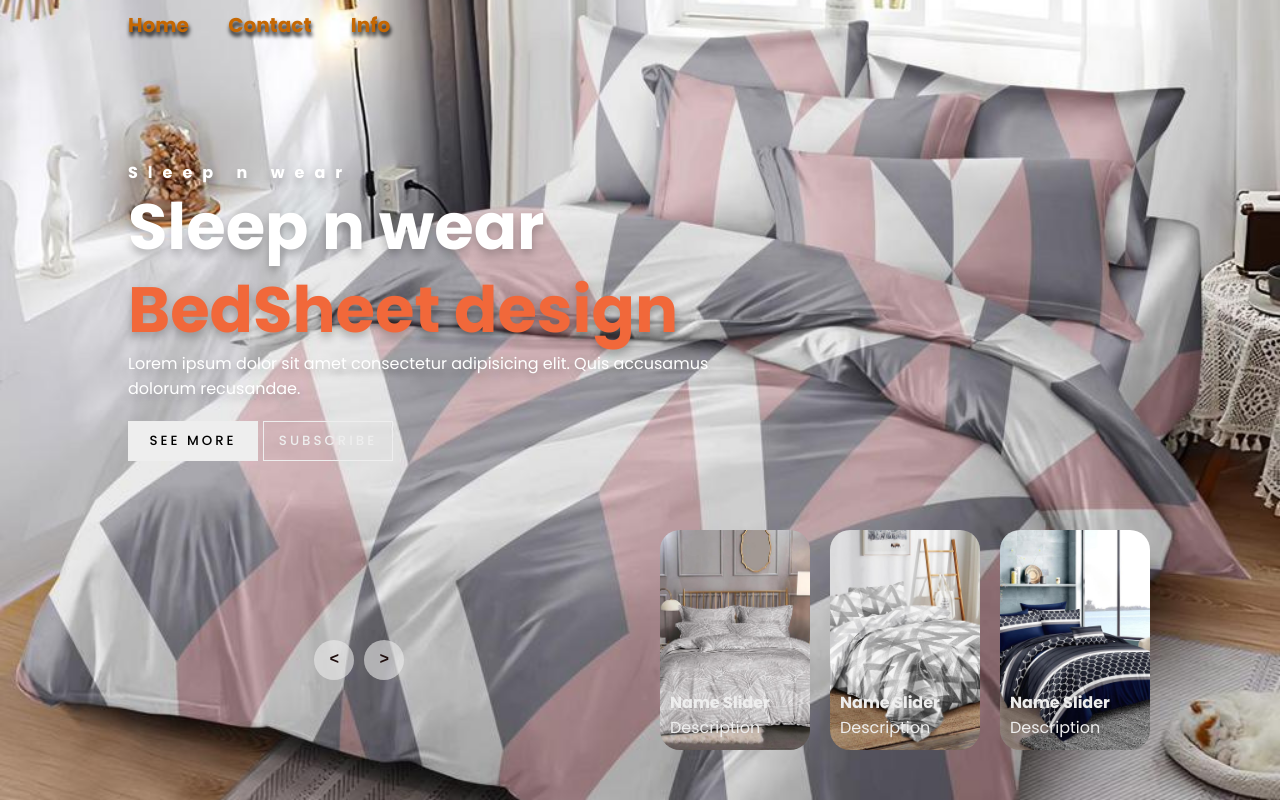
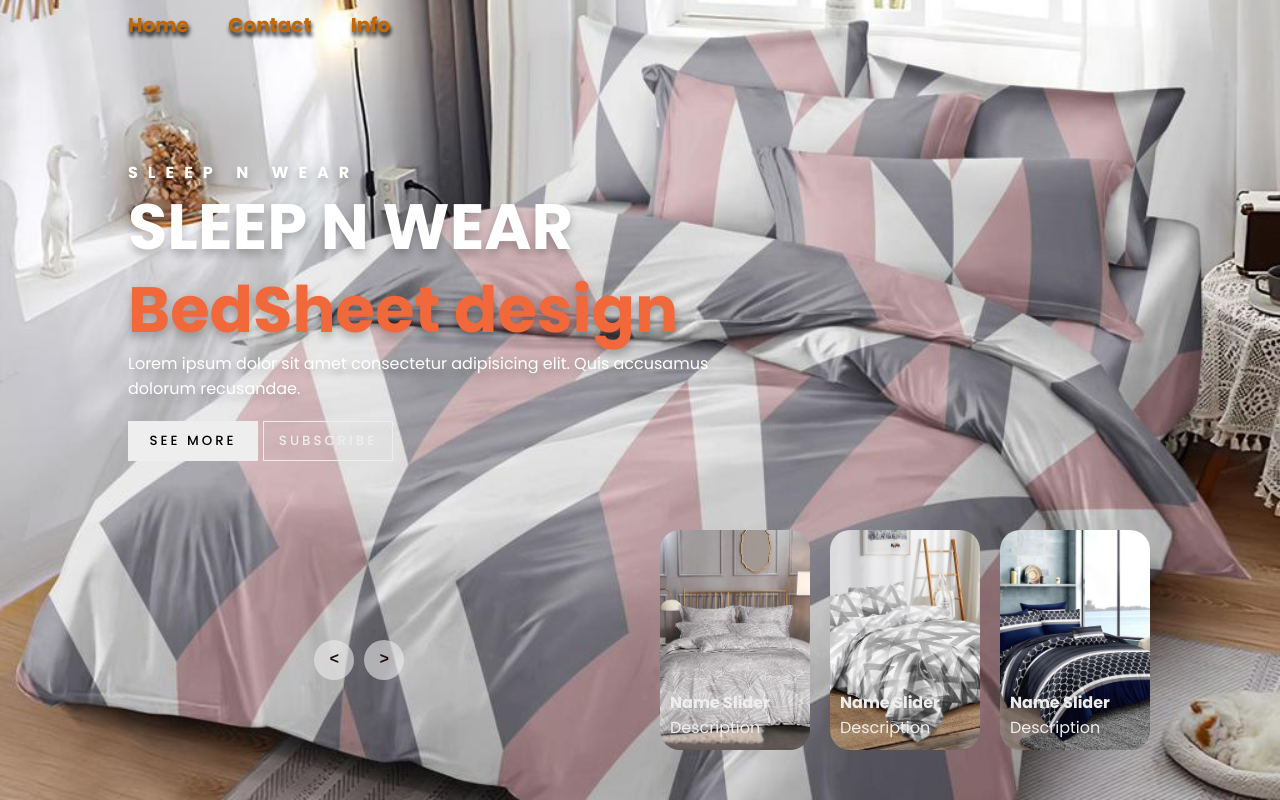
Before and after one commit to muhammad-haroon-iqbal/Sleep-and-Wear, a plain HTML site: page index.html in a window 1280 px wide. Drawn offline with Linux system fonts and the light colour scheme.

```diff
--- a/index.html
+++ b/index.html
@@ -26,8 +26,8 @@
             <div class="item">
                 <img src="./images/bed1.jpg" alt="">
                 <div class="content">
-                    <div class="author">Sleep n wear</div>
-                    <div class="title">Sleep n wear</div>
+                    <div class="author">SLEEP N WEAR</div>
+                    <div class="title">SLEEP N WEAR</div>
                     <div class="topic">BedSheet design</div>
                     <div class="des">Lorem ipsum dolor sit amet consectetur adipisicing elit. Quis accusamus dolorum
                         recusandae.</div>
@@ -41,8 +41,8 @@
             <div class="item">
                 <img src="./images/bed2.jpg" alt="">
                 <div class="content">
-                    <div class="author">Sleep n wear</div>
-                    <div class="title">Sleep n wear</div>
+                    <div class="author">SLEEP N WEAR</div>
+                    <div class="title">SLEEP N WEAR</div>
                     <div class="topic">BedSheet design</div>
                     <div class="des">Lorem ipsum dolor sit amet consectetur adipisicing elit. Quis accusamus dolorum
                         recusandae.</div>
@@ -56,8 +56,8 @@
             <div class="item">
                 <img src="./images/bed3.jpg" alt="">
                 <div class="content">
-                    <div class="author">Sleep n wear</div>
-                    <div class="title">Sleep n wear</div>
+                    <div class="author">SLEEP N WEAR</div>
+                    <div class="title">SLEEP N WEAR</div>
                     <div class="topic">BedSheet design</div>
                     <div class="des">Lorem ipsum dolor sit amet consectetur adipisicing elit. Quis accusamus dolorum
                         recusandae.</div>
@@ -71,8 +71,8 @@
             <div class="item">
                 <img src="./images/bed4.jpg" alt="">
                 <div class="content">
-                    <div class="author">Sleep n wear</div>
-                    <div class="title">Sleep n wear</div>
+                    <div class="author">SLEEP N WEAR</div>
+                    <div class="title">SLEEP N WEAR</div>
                     <div class="topic">BedSheet design</div>
                     <div class="des">Lorem ipsum dolor sit amet consectetur adipisicing elit. Quis accusamus dolorum
                         recusandae.</div>
--- a/style.css
+++ b/style.css
@@ -156,6 +156,7 @@ line-height: 1.3em;
     font-size: large;
     transition: 0.5s;
     z-index: 100;
+
 }
 .arrows button:hover{
     background-color: #000000;
```
